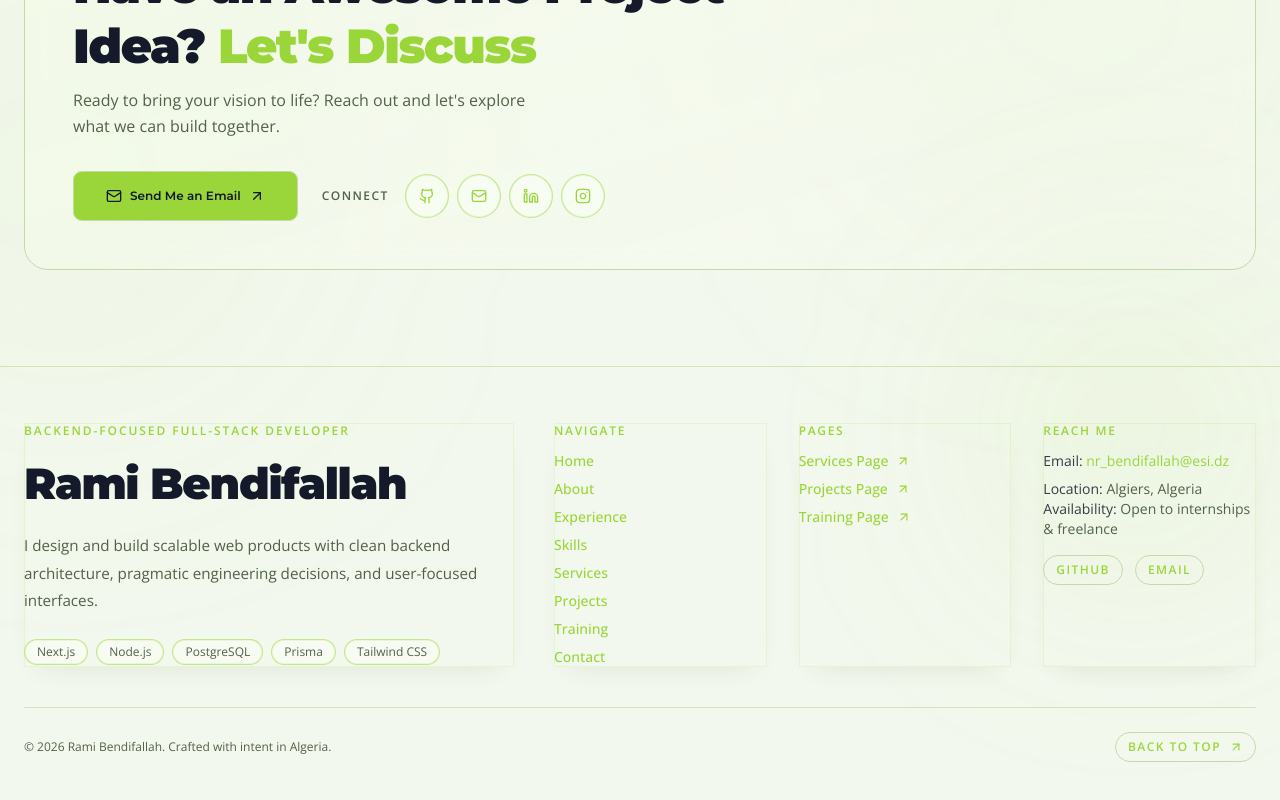
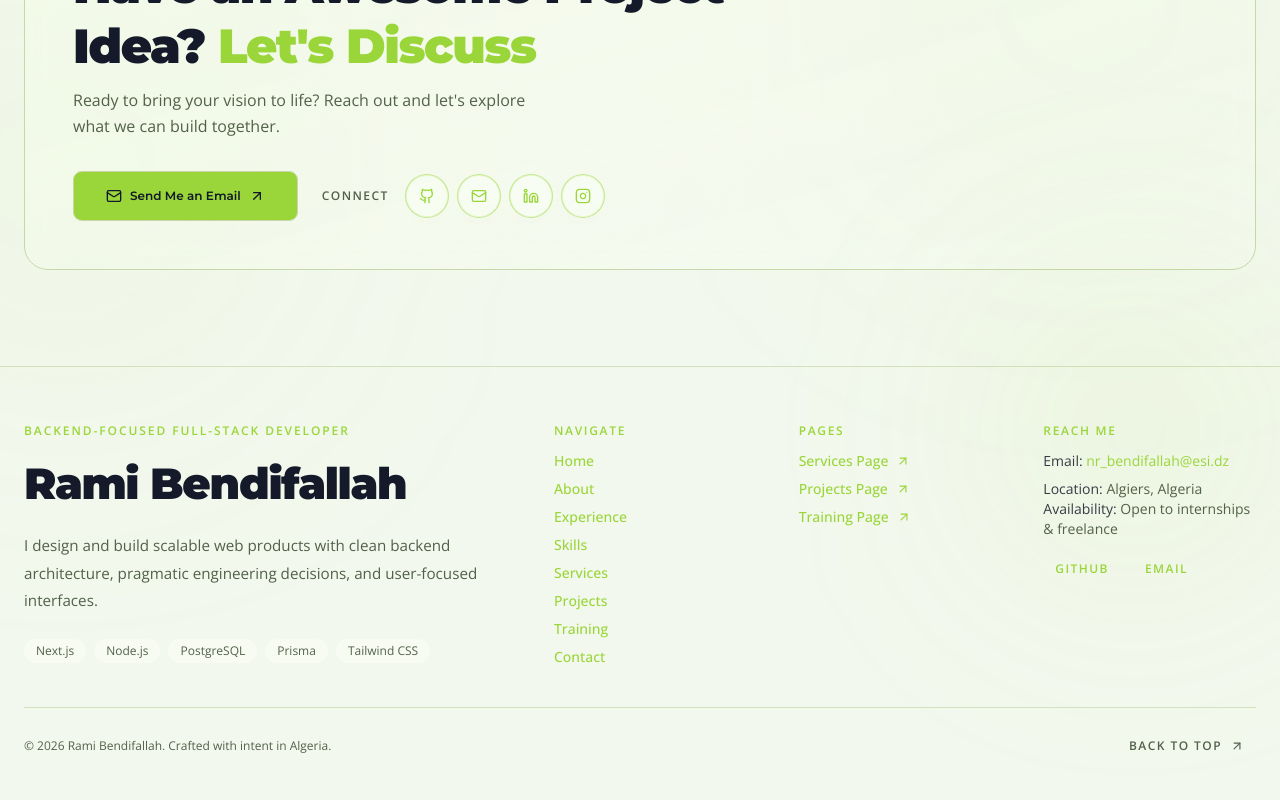
Before and after one commit to Bendifallah-Rami/rami-portfolio-v2, a Next.js app: page / in a window 1280 px wide. Shown: the part 8268-9068 px from the top of the page. Built offline with nearby package versions, Linux system fonts and the light colour scheme.

Commit message:
fix: adjust styling for image count indicators in TrainingCardsGrid, Footer, and Projects components for consistency

```diff
--- a/src/components/sections/TrainingCardsGrid.jsx
+++ b/src/components/sections/TrainingCardsGrid.jsx
@@ -59,7 +59,7 @@ export default function TrainingCardsGrid({ items = [] }) {
 
               {hasManyImages && (
                 <>
-                  <span className="absolute left-4 bottom-4 rounded-md border border-(--color-border)/80 bg-(--color-surface)/88 px-2.5 py-1 text-[0.62rem] font-bold uppercase tracking-[0.12em] text-white shadow-[0_4px_12px_rgba(0,0,0,0.2)] backdrop-blur-sm">
+                  <span className="absolute left-4 bottom-4 rounded-md border border-(--color-border)/80 bg-(--color-surface)/88 px-2.5 py-1 text-[0.62rem] font-bold uppercase tracking-[0.12em] text-white  shadow-[0_4px_12px_rgba(0,0,0,0.2)] backdrop-blur-sm">
                     {activeIndex + 1} / {imageCount}
                   </span>
 
--- a/src/components/sections/footer.jsx
+++ b/src/components/sections/footer.jsx
@@ -1,8 +1,14 @@
+'use client';
+
 import { ArrowUpRight } from 'lucide-react';
 import { footerContent } from '../../data/footer';
 
 export default function Footer() {
   const year = new Date().getFullYear();
+
+  const handleScrollToTop = () => {
+    window.scrollTo({ top: 0, behavior: 'smooth' });
+  };
 
   return (
     <footer className="relative border-t border-(--color-border)/70 py-10 sm:py-14 [font-family:var(--font-body)]">
@@ -10,7 +16,7 @@ export default function Footer() {
 
       <div className="container relative mx-auto px-4 sm:px-6">
         <div className="grid gap-8 lg:grid-cols-12 lg:gap-10">
-          <div className="rounded-3xl border border-(--color-border)/60 bg-(--color-surface)/45 p-5 sm:p-6 lg:col-span-5 lg:rounded-none lg:border-0 lg:bg-transparent lg:p-0">
+          <div className="rounded-3xl bg-(--color-surface)/45 p-5 sm:p-6 lg:col-span-5 lg:rounded-none lg:bg-transparent lg:p-0">
             <p className="m-0 text-xs font-semibold uppercase tracking-[0.16em] text-(--color-accent)">
               {footerContent.role}
             </p>
@@ -25,7 +31,7 @@ export default function Footer() {
               {footerContent.stack.map((item) => (
                 <span
                   key={item}
-                  className="rounded-full border border-(--color-border) bg-(--color-surface)/45 px-3 py-1 text-xs text-(--color-muted)"
+                  className="rounded-full bg-(--color-surface)/45 px-3 py-1 text-xs text-(--color-muted)"
                 >
                   {item}
                 </span>
@@ -34,7 +40,7 @@ export default function Footer() {
           </div>
 
           <div className="grid gap-4 sm:gap-6 sm:grid-cols-2 lg:col-span-7 lg:grid-cols-3 lg:gap-8">
-            <div className="rounded-2xl border border-(--color-border)/60 bg-(--color-surface)/45 p-4 sm:rounded-none sm:border-0 sm:bg-transparent sm:p-0">
+            <div className="rounded-2xl bg-(--color-surface)/45 p-4 sm:rounded-none sm:bg-transparent sm:p-0">
               <p className="m-0 mb-3 text-xs font-semibold uppercase tracking-[0.14em] text-(--color-accent)">Navigate</p>
               <div className="grid grid-cols-2 gap-x-3 gap-y-2 sm:flex sm:flex-col sm:gap-2">
                 {footerContent.quickLinks.map((link) => (
@@ -49,7 +55,7 @@ export default function Footer() {
               </div>
             </div>
 
-            <div className="rounded-2xl border border-(--color-border)/60 bg-(--color-surface)/45 p-4 sm:rounded-none sm:border-0 sm:bg-transparent sm:p-0">
+            <div className="rounded-2xl bg-(--color-surface)/45 p-4 sm:rounded-none sm:bg-transparent sm:p-0">
               <p className="m-0 mb-3 text-xs font-semibold uppercase tracking-[0.14em] text-(--color-accent)">Pages</p>
               <div className="flex flex-col gap-2">
                 {footerContent.pageLinks.map((link) => (
@@ -65,7 +71,7 @@ export default function Footer() {
               </div>
             </div>
 
-            <div className="rounded-2xl border border-(--color-border)/60 bg-(--color-surface)/45 p-4 sm:col-span-2 sm:rounded-none sm:border-0 sm:bg-transparent sm:p-0 lg:col-span-1">
+            <div className="rounded-2xl bg-(--color-surface)/45 p-4 sm:col-span-2 sm:rounded-none sm:bg-transparent sm:p-0 lg:col-span-1">
               <p className="m-0 mb-3 text-xs font-semibold uppercase tracking-[0.14em] text-(--color-accent)">Reach Me</p>
               <div className="space-y-2">
                 {footerContent.contacts.map((item) => (
@@ -94,7 +100,7 @@ export default function Footer() {
                       href={social.href}
                       target={isExternal ? '_blank' : undefined}
                       rel={isExternal ? 'noopener noreferrer' : undefined}
-                      className="rounded-full border border-(--color-border) px-3 py-1.5 text-xs font-semibold uppercase tracking-[0.12em] text-(--color-muted) transition-all hover:border-(--color-accent)/70 hover:text-white"
+                      className="rounded-full px-3 py-1.5 text-xs font-semibold uppercase tracking-[0.12em] text-(--color-muted) transition-all hover:text-white"
                     >
                       {social.label}
                     </a>
@@ -110,14 +116,14 @@ export default function Footer() {
             © {year} {footerContent.brand}. Crafted with intent in Algeria.
           </p>
 
-          <a
-            href="#"
-            className="inline-flex w-full items-center justify-center gap-2 rounded-full border border-(--color-border) px-3 py-2 text-xs font-semibold uppercase tracking-[0.12em] text-(--color-muted) transition-all hover:border-(--color-accent)/70 hover:text-white sm:w-auto sm:py-1.5"
+          <button
+            onClick={handleScrollToTop}
+            className="inline-flex w-full items-center justify-center gap-2 rounded-full px-3 py-2 text-xs font-semibold uppercase tracking-[0.12em] text-(--color-muted) transition-all hover:text-white sm:w-auto sm:py-1.5"
             aria-label="Back to top"
           >
             Back to top
             <ArrowUpRight className="h-3.5 w-3.5" />
-          </a>
+          </button>
         </div>
       </div>
     </footer>
--- a/src/components/sections/projects.jsx
+++ b/src/components/sections/projects.jsx
@@ -124,7 +124,7 @@ export default function Projects() {
                       )}
 
                       {projectImages.length > 1 && (
-                        <span className="absolute left-3 top-3 rounded-md border border-(--color-border)/80 bg-(--color-surface)/88 px-2 py-1 text-[0.62rem] font-bold uppercase tracking-[0.12em] text-white shadow-[0_4px_12px_rgba(0,0,0,0.2)] backdrop-blur-sm">
+                        <span className="absolute left-3 top-3 rounded-md border border-(--color-border)/80 bg-(--color-surface)/88 px-2 py-1 text-[0.62rem] font-bold uppercase tracking-[0.12em] text-white  shadow-[0_4px_12px_rgba(0,0,0,0.2)] backdrop-blur-sm">
                           {projectImages.length} Photos
                         </span>
                       )}
```
